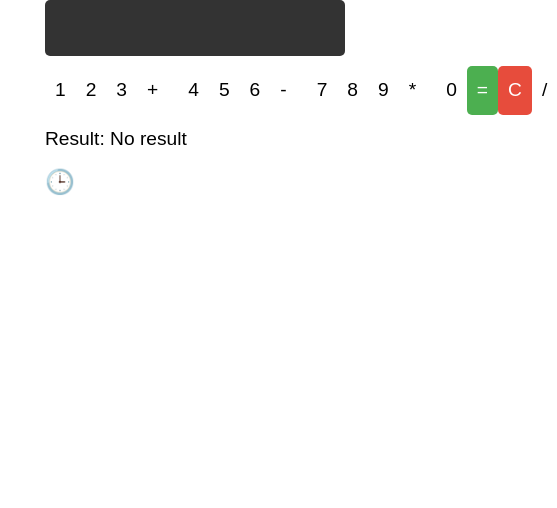
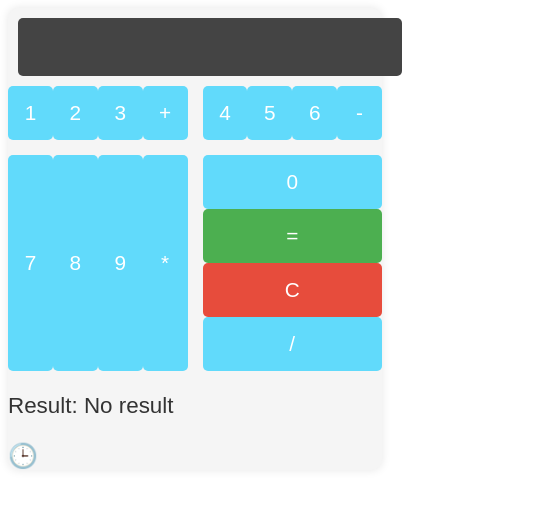
Before and after one commit to Joshlanuevo/calculator, a React (Vite) app in the folder client/: page / in a window 390 px wide. Shown: the top 508 px of the page, 557 px wide, since content can reach past the window. Built offline with nearby package versions, Linux system fonts and the light colour scheme.

Commit message:
styling added.

```diff
--- a/client/package.json
+++ b/client/package.json
@@ -6,18 +6,14 @@
   "scripts": {
     "dev": "vite",
     "build": "tsc && vite build",
-    "build:css": "postcss src/tailwind.css -o src/App.css",
-    "watch:css": "postcss src/tailwind.css -o src/App.css -w",
     "lint": "eslint . --ext ts,tsx --report-unused-disable-directives --max-warnings 0",
     "preview": "vite preview"
   },
   "dependencies": {
     "autoprefixer": "^10.4.16",
     "axios": "^1.6.2",
-    "postcss": "^8.4.32",
     "react": "^18.2.0",
-    "react-dom": "^18.2.0",
-    "tailwindcss": "^3.4.0"
+    "react-dom": "^18.2.0"
   },
   "devDependencies": {
     "@types/react": "^18.2.43",
--- a/client/src/index.css
+++ b/client/src/index.css
@@ -1,29 +1,29 @@
-@import 'tailwindcss/base';
-@import 'tailwindcss/components';
-@import 'tailwindcss/utilities';
-
 .calculator-container {
-  max-width: 300px;
+  max-width: 400px;
   margin: 0 auto;
   font-family: 'Arial', sans-serif;
+  background-color: #f5f5f5;
+  border-radius: 10px;
+  box-shadow: 0 0 10px rgba(0, 0, 0, 0.1);
 }
 
 .input-display {
-  width: 100%;
-  padding: 10px;
+  width: calc(100% - 20px);
+  padding: 15px;
   font-size: 1.5em;
   text-align: right;
-  margin-bottom: 10px;
-  background-color: #333;
+  margin: 10px;
+  background-color: #444;
   color: white;
   border: none;
   border-radius: 5px;
+  outline: none;
 }
 
 .button-grid {
   display: grid;
   grid-template-columns: repeat(4, 1fr);
-  gap: 10px;
+  gap: 15px;
 }
 
 .row {
@@ -38,49 +38,62 @@
 }
 
 button {
-  padding: 10px;
-  font-size: 1.2em;
+  padding: 20px;
+  font-size: 1.4em;
   width: 100%;
   border: none;
   border-radius: 5px;
   cursor: pointer;
+  background-color: #61dafb;
+  color: #fff;
+  transition: background-color 0.3s ease;
+}
+
+button:hover {
+  background-color: #4fa3cc;
 }
 
 .equal {
   background-color: #4caf50;
-  color: white;
 }
 
 .clear {
   background-color: #e74c3c;
-  color: white;
 }
 
 .history-icon {
   font-size: 1.5em;
   cursor: pointer;
-  margin-top: 10px;
+  margin-top: 15px;
+  color: #333;
+  transition: color 0.3s ease;
+}
+
+.history-icon:hover {
+  color: #555;
 }
 
 .result-display {
-  margin-top: 10px;
+  margin-top: 15px;
 }
 
 .result-text {
-  font-size: 1.2em;
+  font-size: 1.4em;
+  color: #333;
 }
 
 .history-modal {
   background-color: #333;
-  padding: 10px;
-  border-radius: 5px;
-  margin-top: 10px;
+  padding: 15px;
+  border-radius: 10px;
+  margin-top: 15px;
+  box-shadow: 0 0 10px rgba(0, 0, 0, 0.2);
 }
 
 .history-title {
-  font-size: 1.2em;
+  font-size: 1.6em;
   color: white;
-  margin-bottom: 10px;
+  margin-bottom: 15px;
 }
 
 .history-text {
@@ -93,15 +106,40 @@ button {
 }
 
 .history-item {
-  margin-bottom: 5px;
+  margin-bottom: 10px;
   color: #ccc;
 }
 
 .close-btn {
   background-color: #555;
   color: white;
-  padding: 5px 10px;
+  padding: 10px 20px;
   border: none;
   border-radius: 5px;
   cursor: pointer;
+  transition: background-color 0.3s ease;
 }
+
+.close-btn:hover {
+  background-color: #333;
+}
+
+/* Responsive Styles */
+@media (max-width: 600px) {
+  .button-grid {
+    grid-template-columns: repeat(2, 1fr);
+  }
+
+  .numeric-buttons {
+    flex-direction: column;
+  }
+
+  button {
+    padding: 15px;
+    font-size: 1.3em;
+  }
+
+  .close-btn {
+    padding: 10px 15px;
+  }
+}
```
